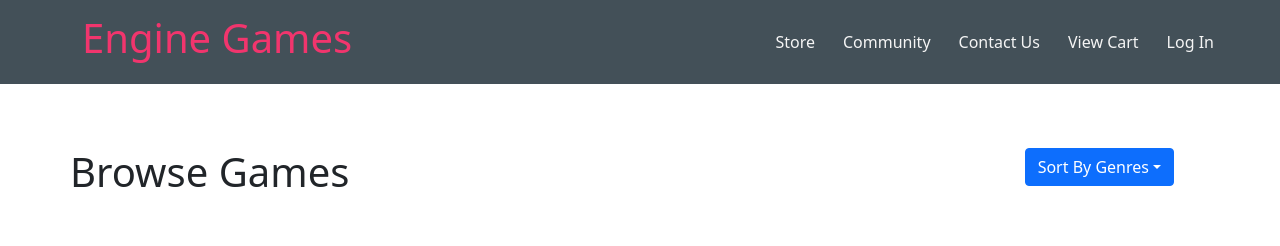
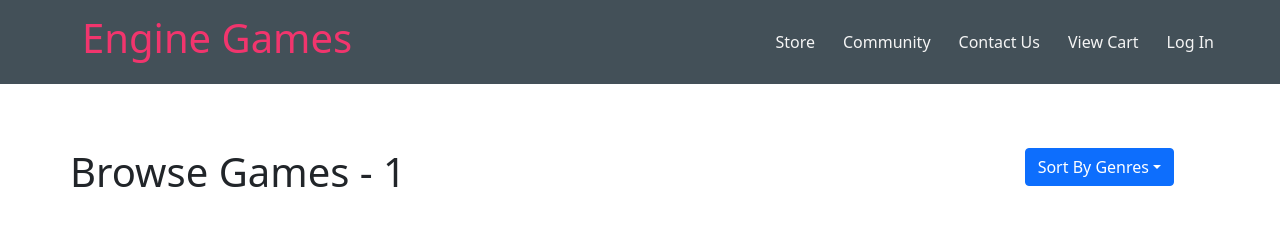
Before and after one commit to TonyTam613/Project2, a React (Create React App) app: page /Browse/1 in a window 1280 px wide. Shown: the top 246 px of the page. Built offline with nearby package versions, Linux system fonts and the light colour scheme.

Commit message:
added subtitle to browse page

```diff
--- a/src/Browse.js
+++ b/src/Browse.js
@@ -27,7 +27,7 @@ const Browse = (props) => {
                     padding: "0px",
                     margin: "0px",
                     width: "auto"
-                }}>Browse Games</h1>
+                }}>Browse Games - {genre}</h1>
                 <DropdownButton aria-label="dropdown button" id="dropdown-basic-button" title="Sort By Genres" style={{
                     width: "auto",
                     marginLeft: "auto"
```
